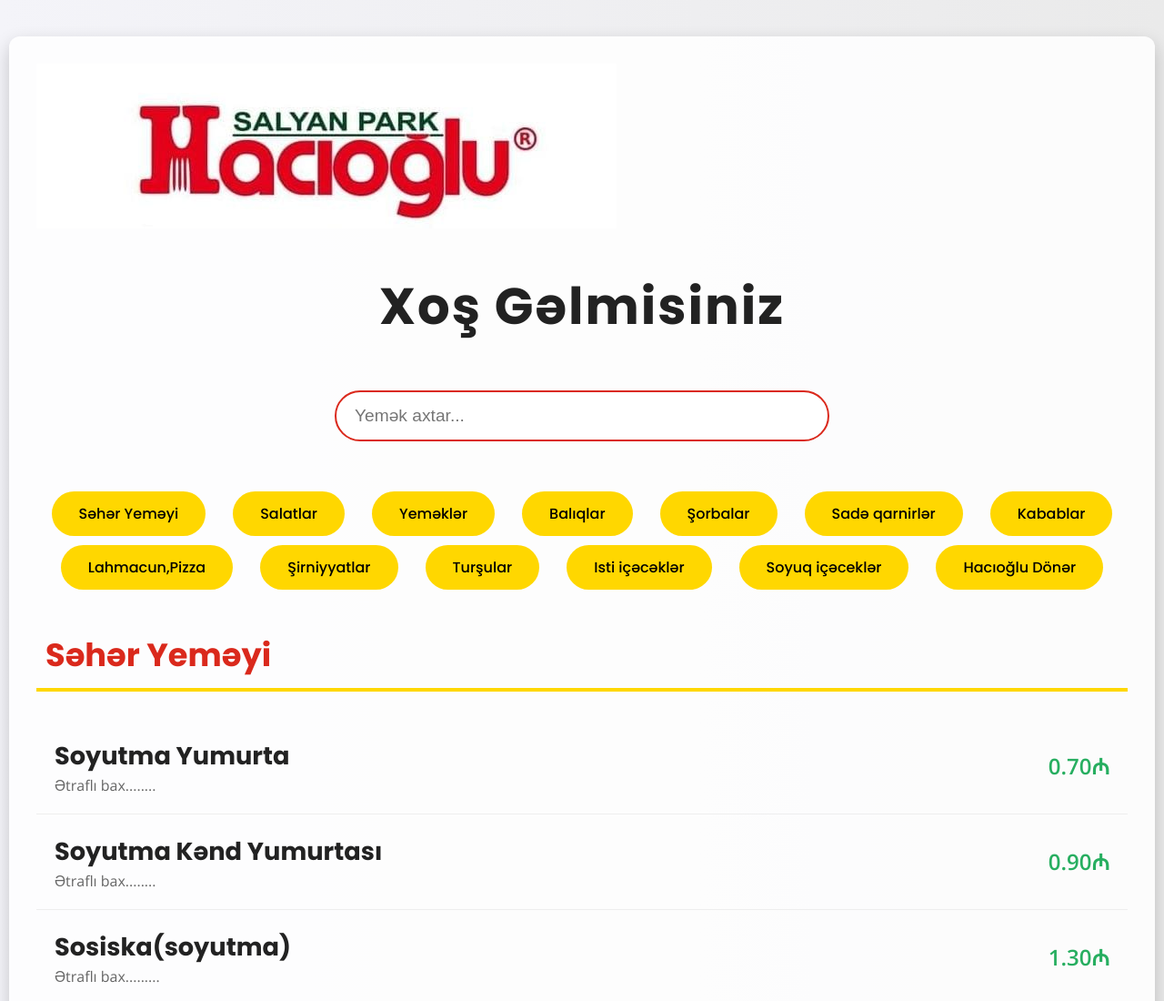
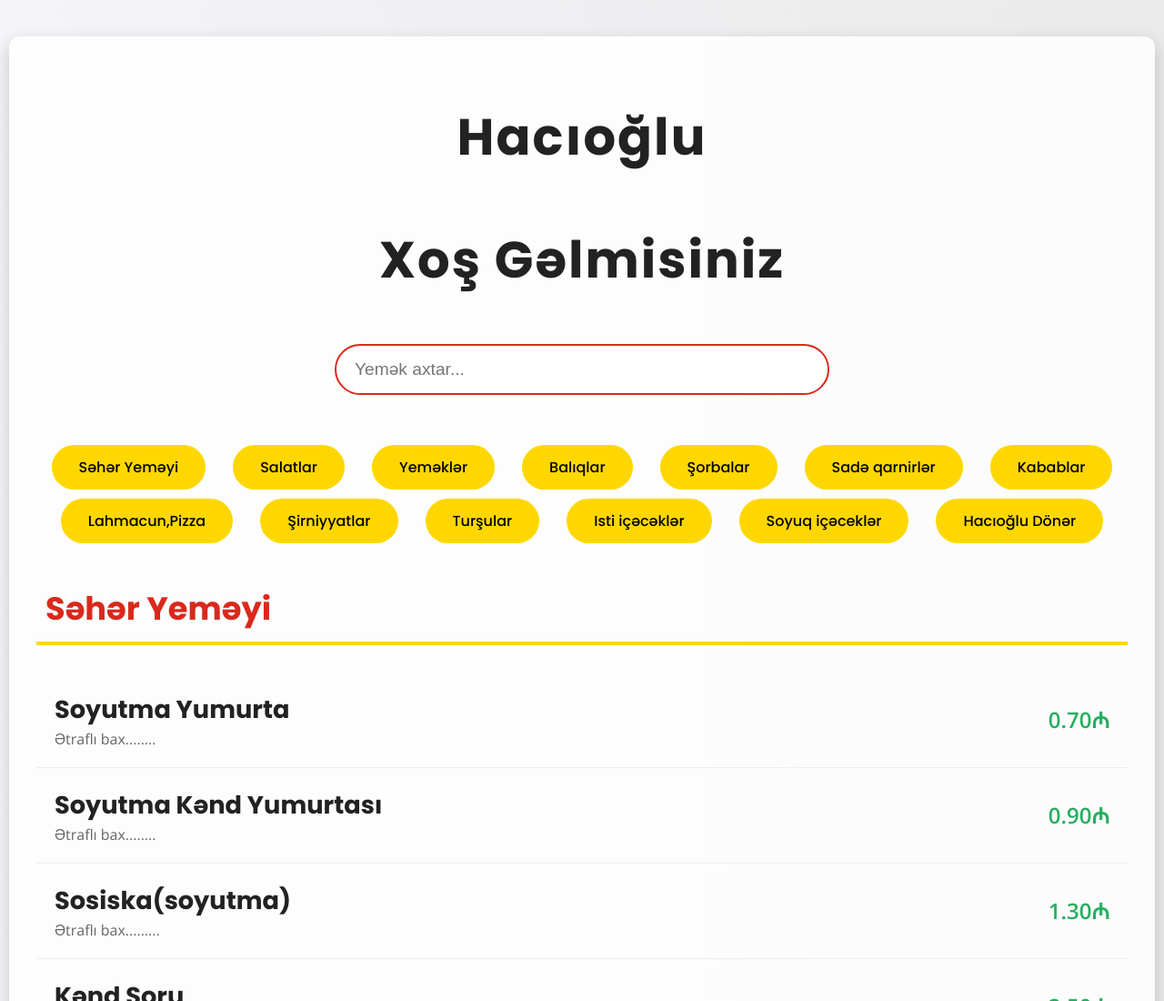
Before and after one commit to AslanFaracov/gfjhguhiko, a plain HTML site: page index.html/index.html in a window 1280 px wide. Shown: the top 1100 px of the page at 91% size. Drawn offline with nearby package versions, Linux system fonts and the light colour scheme.

Commit message:
Update index.html

```diff
--- a/index.html/index.html
+++ b/index.html/index.html
@@ -260,8 +260,8 @@
 </head>
 <body>
     <div class="menu-container">
-        <div style="width:auto; height:auto;">
-            <img src="hacioglu11.jpeg">
+        <div >
+            <h1>Hacıoğlu</h1>
         </div>
         <h1>Xoş Gəlmisiniz</h1>
 
```
